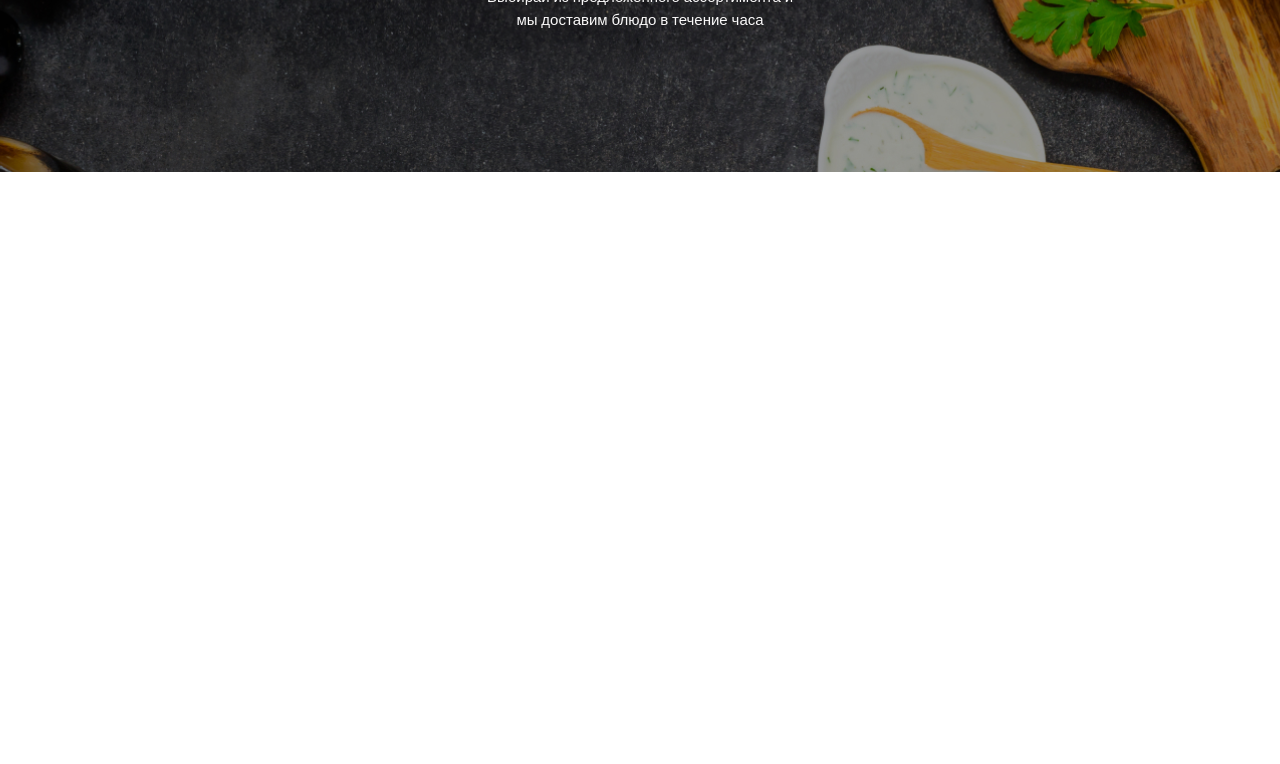
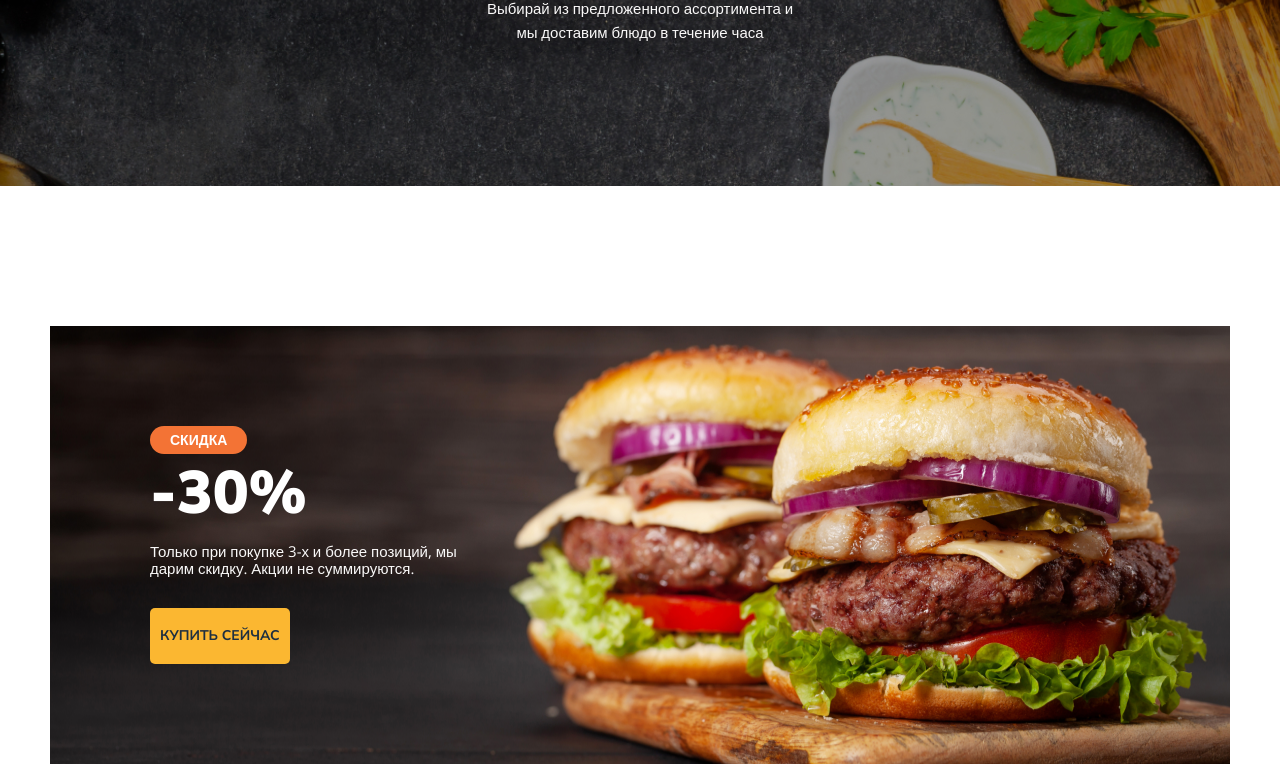
Before and after one commit to BondarevaTatina/Module01-Burger, a plain HTML site: page index.html in a window 1280 px wide. Shown: the part 417-1181 px from the top of the page. Before the commit the page ends 800 px from the top, so only its background shows below. Drawn offline with nearby package versions, Linux system fonts and the light colour scheme.

Commit message:
add styles less 12

```diff
--- a/index.html
+++ b/index.html
@@ -34,8 +34,7 @@
             </div>
         </div>
     </header>
-    <div>
-        <div class="bg">
+    <div class="bg">
             <div class="container">
                 <ul class="breadcrumbs">
                     <li><a href="#">Главная</a></li>
@@ -45,6 +44,19 @@
                 <p class="discription">Выбирай из предложенного ассортимента и мы доставим блюдо в течение часа</p>
             </div>
         </div>
-    </div>
+        <main>
+            <div class="banner">
+                <div class="container">
+                    <div class="banner-box">
+                        <h2 class="banner-title">
+                            <span>Скидка</span>
+                            -30%
+                        </h2>
+                        <p class="banner-text">Только при покупке 3-х и более позиций, мы дарим скидку. Акции не суммируются.</p>
+                        <a href="#" class="banner-link">купить сейчас</a>
+                    </div>
+                </div>
+            </div>
+        </main>
 </body>
 </html>
--- a/styles/main.css
+++ b/styles/main.css
@@ -6,6 +6,9 @@ body {
     margin: 0 auto;
     padding-left: 15px;
     padding-right: 15px;
+}
+header {
+    border-bottom: 1px solid #DEDEDE;
 }
 .header {
     font-family: 'Open Sans', sans-serif;
@@ -28,13 +31,16 @@ body {
     list-style-type: none;
     display: flex;
     padding-left: 0;
-    gap: 46px;
+    gap: 47px;
 }
 .header-nav a {
     font-weight: 600;
     font-size: 20px;
     color: #443737;
     text-decoration: none;
+}
+.header-nav a:hover {
+    color:#FFC725;
 }
 .header-nav a::after {
     display: block;
@@ -54,6 +60,7 @@ body {
     border: none;
     padding: 0;
     gap: 10px;
+    cursor: pointer;
 }
 .button-text {
     font-weight: 700;
@@ -65,7 +72,6 @@ body {
     font-size: 13px;
     color: #FFFFFF;
     background: #F37335;
-    /*padding: 1px 5px;*/
     border-radius: 100%;
     position: absolute;
     width: 17px;
@@ -85,6 +91,7 @@ body {
     background-size: cover;
     padding: 142px 0;
     background-position: center center;
+    margin-bottom: 140px;
 }
 .breadcrumbs {
     padding-left: 0;
@@ -92,7 +99,7 @@ body {
     list-style-type: none;
     display: flex;
     justify-content: center;
-    gap: 16px;
+    gap: 7px;
 }
 .breadcrumbs a {
     color: #DEDEDE;
@@ -100,10 +107,17 @@ body {
     font-size: 15px;
     font-family: 'Open Sans', sans-serif;
 }
+.breadcrumbs a:hover {
+    color:#FFC725;
+}
 .breadcrumbs a::before {
     content: '/';
     position: relative;
-    left: -7px;
+    left: -3px;
+    pointer-events: none;
+}
+.breadcrumbs a:hover::before {
+    color: #DEDEDE;
 }
 .breadcrumbs li:first-child a::before {
     display: none;
@@ -112,13 +126,64 @@ body {
     font-weight: 700;
     font-size: 79px;
     margin-top: 10px;
-    margin-bottom: 10px;
+    margin-bottom: 20px;
 }
 .discription{
     font-family: 'Open Sans', sans-serif;
     font-size: 15px;
-    line-height: 1.5;
+    line-height: 1.6;
     color: #FAF9F9;
     max-width: 320px;
     margin: 0 auto;
 }
+.banner-box {
+    background-image: url(../images/img.png);
+    color: white;
+    background-size: cover;
+    background-position: center center;
+    padding: 100px;
+    max-width: 1180px;
+    margin: 0 auto;
+    background-size: cover;
+    background-position: center center;
+}
+.banner-title {
+    font-family: 'Nunito Sans', sans-serif;
+    font-weight: 900;
+    font-size: 60px;
+    margin: 0;
+}
+
+.banner-title span {
+    display: block;
+    max-width: 57px;
+    padding: 5px 20px;
+    background-color: #F37335;
+    border-radius: 14px;
+    font-family: 'Open Sans', sans-serif;
+    font-weight: 600;
+    font-size: 14px;
+    line-height: 18px;
+    text-transform: uppercase;
+    margin-bottom: 5px;
+}
+.banner-text {
+    font-family: 'Open Sans', sans-serif;
+    font-weight: 400;
+    font-size: 15px;
+    color: #FAF9F9;
+    max-width: 353px;
+
+}
+.banner-link {
+    color: #1E2F40;;
+    background-color: #FBB731;
+    border-radius: 5px;
+    text-decoration: none;
+    padding: 20px 10px;
+    display: inline-block;
+    text-transform: uppercase;
+    font-size: 14px;
+    font-weight: 700;
+    margin-top: 15px;
+}
```
Also changed, not shown: images/img.png (added).
